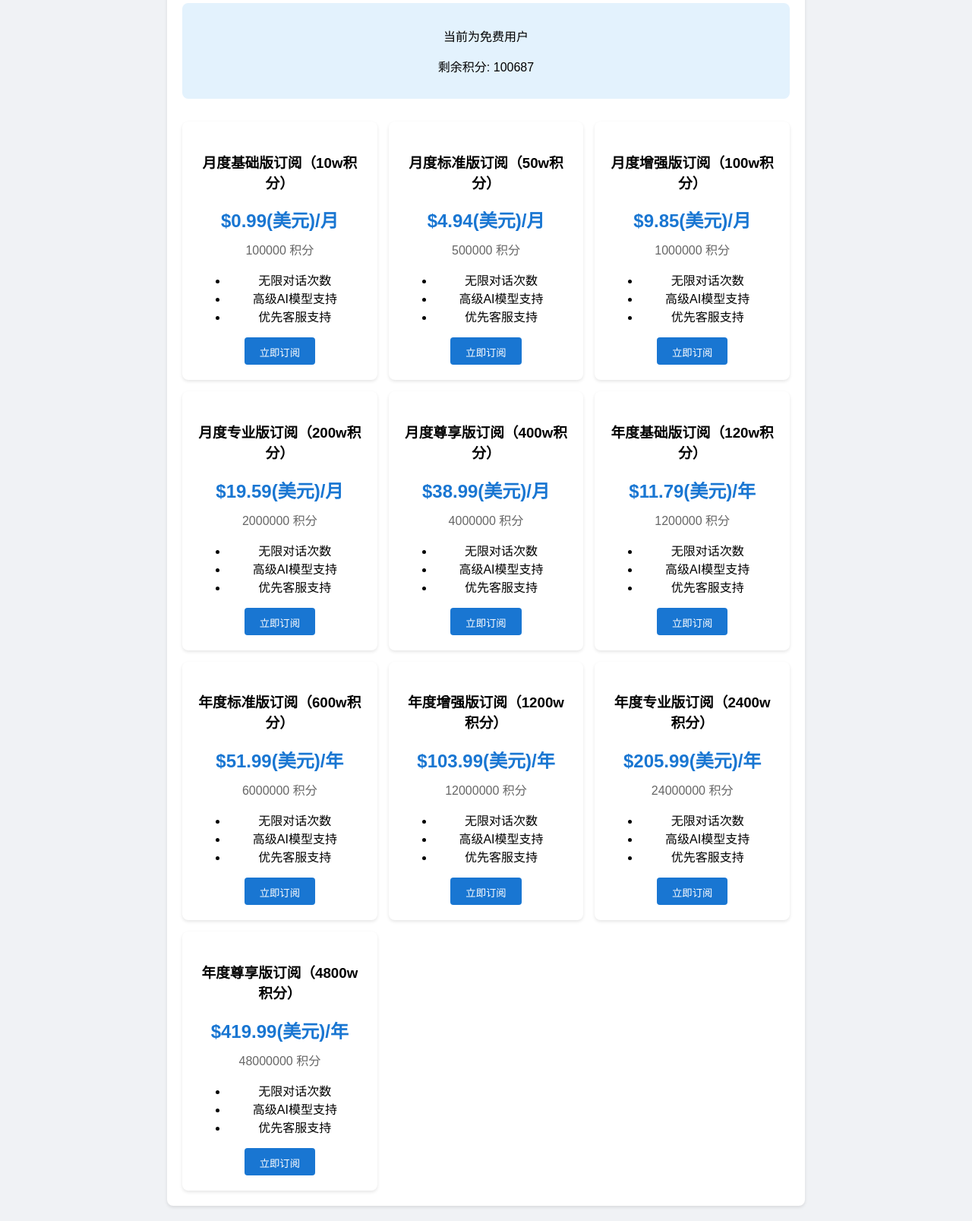
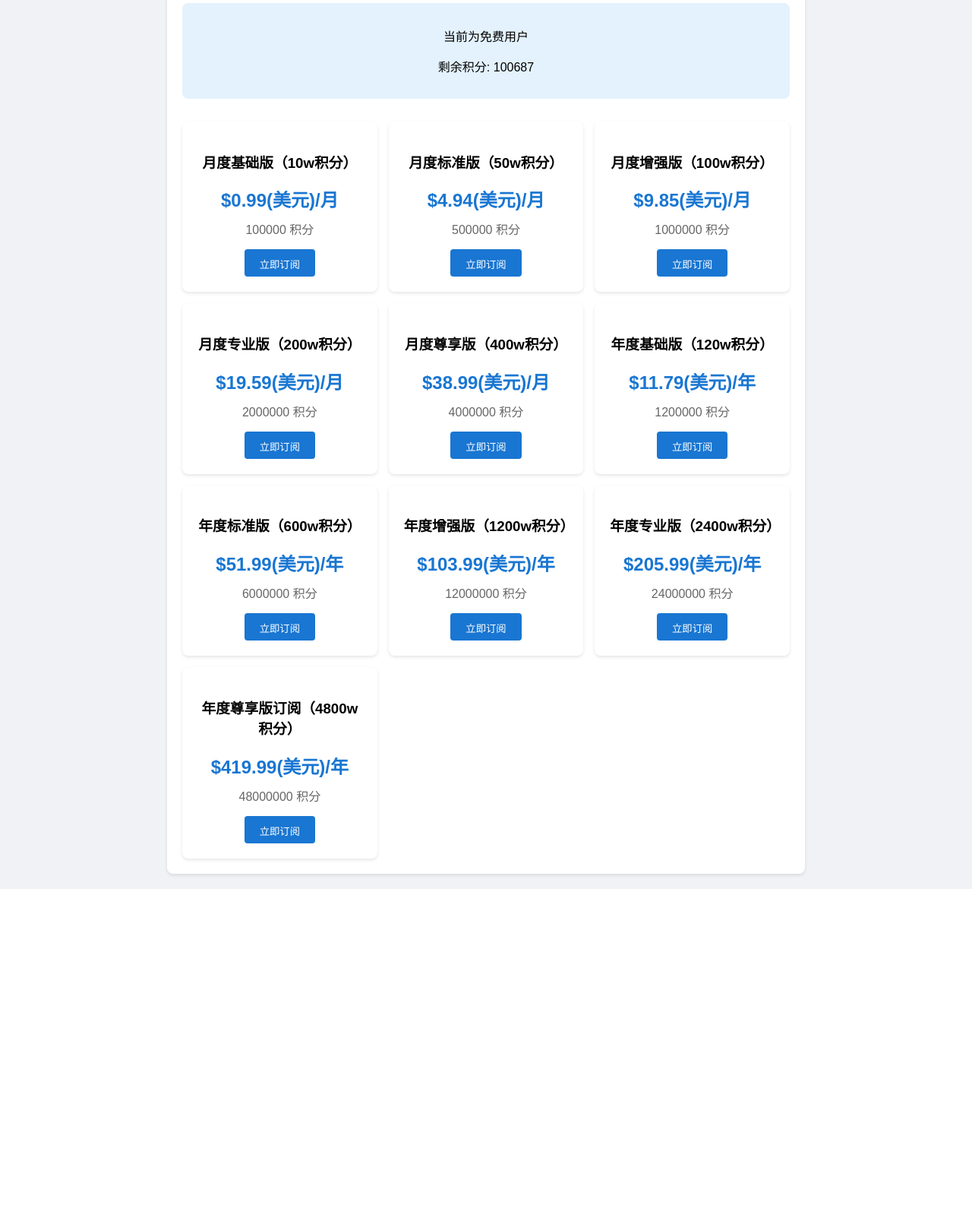
Before and after one commit to maye08/ai_bot, a Flask app: page /subscription in a window 1280 px wide. Shown: the part 165-1772 px from the top of the page at 76% size. After the commit the page ends 1335 px from the top, so only its background shows below. Run offline with Flask 3, Linux system fonts and the light colour scheme; a user stored in the database is signed in.

Commit message:
fix text of subscription page

```diff
--- a/chat_app/app.py
+++ b/chat_app/app.py
@@ -51,7 +51,7 @@ from chat_app.config.alipay_config import get_alipay_client
 # 订阅计划配置
 SUBSCRIPTION_PLANS = {
     'monthly_basic': {
-        'name': '月度基础版订阅（10w积分）',
+        'name': '月度基础版（10w积分）',
         'period': '月',
         'interval': 'month',
         'interval_count': 1,
@@ -61,7 +61,7 @@ SUBSCRIPTION_PLANS = {
         'duration': 31  # 天数
     },
     'monthly_standard': {
-        'name': '月度标准版订阅（50w积分）',
+        'name': '月度标准版（50w积分）',
         'period': '月',
         'interval': 'month',
         'interval_count': 1,
@@ -71,7 +71,7 @@ SUBSCRIPTION_PLANS = {
         'duration': 31  # 天数
     },
     'monthly_plus': {
-        'name': '月度增强版订阅（100w积分）',
+        'name': '月度增强版（100w积分）',
         'period': '月',
         'interval': 'month',
         'interval_count': 1,
@@ -81,7 +81,7 @@ SUBSCRIPTION_PLANS = {
         'duration': 31
     },
     'monthly_pro': {
-        'name': '月度专业版订阅（200w积分）',
+        'name': '月度专业版（200w积分）',
         'period': '月',
         'interval': 'month',
         'interval_count': 1,
@@ -91,7 +91,7 @@ SUBSCRIPTION_PLANS = {
         'duration': 31
     },
     'monthly_premium': {
-        'name': '月度尊享版订阅（400w积分）',
+        'name': '月度尊享版（400w积分）',
         'period': '月',
         'interval': 'month',
         'interval_count': 1,
@@ -101,7 +101,7 @@ SUBSCRIPTION_PLANS = {
         'duration': 31
     },
     'yearly_basic': {
-        'name': '年度基础版订阅（120w积分）',
+        'name': '年度基础版（120w积分）',
         'period': '年',
         'interval': 'year',
         'interval_count': 1,
@@ -111,7 +111,7 @@ SUBSCRIPTION_PLANS = {
         'duration':365  # 天数
     },
     'yearly_standard': {
-        'name': '年度标准版订阅（600w积分）',
+        'name': '年度标准版（600w积分）',
         'period': '年',
         'interval': 'year',
         'interval_count': 1,
@@ -121,7 +121,7 @@ SUBSCRIPTION_PLANS = {
         'duration': 365
     },
     'yearly_plus': {
-        'name': '年度增强版订阅（1200w积分）',
+        'name': '年度增强版（1200w积分）',
         'period': '年',
         'interval': 'year',
         'interval_count': 1,
@@ -131,7 +131,7 @@ SUBSCRIPTION_PLANS = {
         'duration': 365
     },
     'yearly_pro': {
-        'name': '年度专业版订阅（2400w积分）',
+        'name': '年度专业版（2400w积分）',
         'period': '年',
         'interval': 'year',
         'interval_count': 1,
--- a/chat_app/templates/subscription.html
+++ b/chat_app/templates/subscription.html
@@ -43,11 +43,6 @@
             <h3>{{ plan.name }}</h3>
             <div class="price">${{ plan.price }}(美元)/{{ plan.period }}</div>
             <div class="points">{{ plan.points }} 积分</div>
-            <ul class="plan-features">
-                <li>无限对话次数</li>
-                <li>高级AI模型支持</li>
-                <li>优先客服支持</li>
-            </ul>
             <button onclick="createCheckoutSession('{{ plan_id }}')" class="subscribe-btn">
                 立即订阅
             </button>
```
